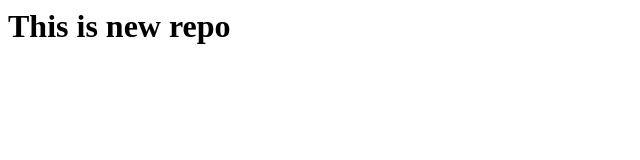
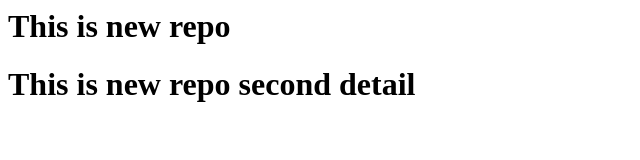
Before and after one commit to sunilkasturenaryan/localrepo, a plain HTML site: page index.html in a window 1280 px wide. Shown: the whole page, without its empty margins (0-640 px from the left). Drawn offline with Linux system fonts and the light colour scheme.

Commit message:
this is new

```diff
--- a/index.html
+++ b/index.html
@@ -1 +1,2 @@
 <h1>This is new repo</h1>
+<h1>This is new repo second detail</h1>
```
